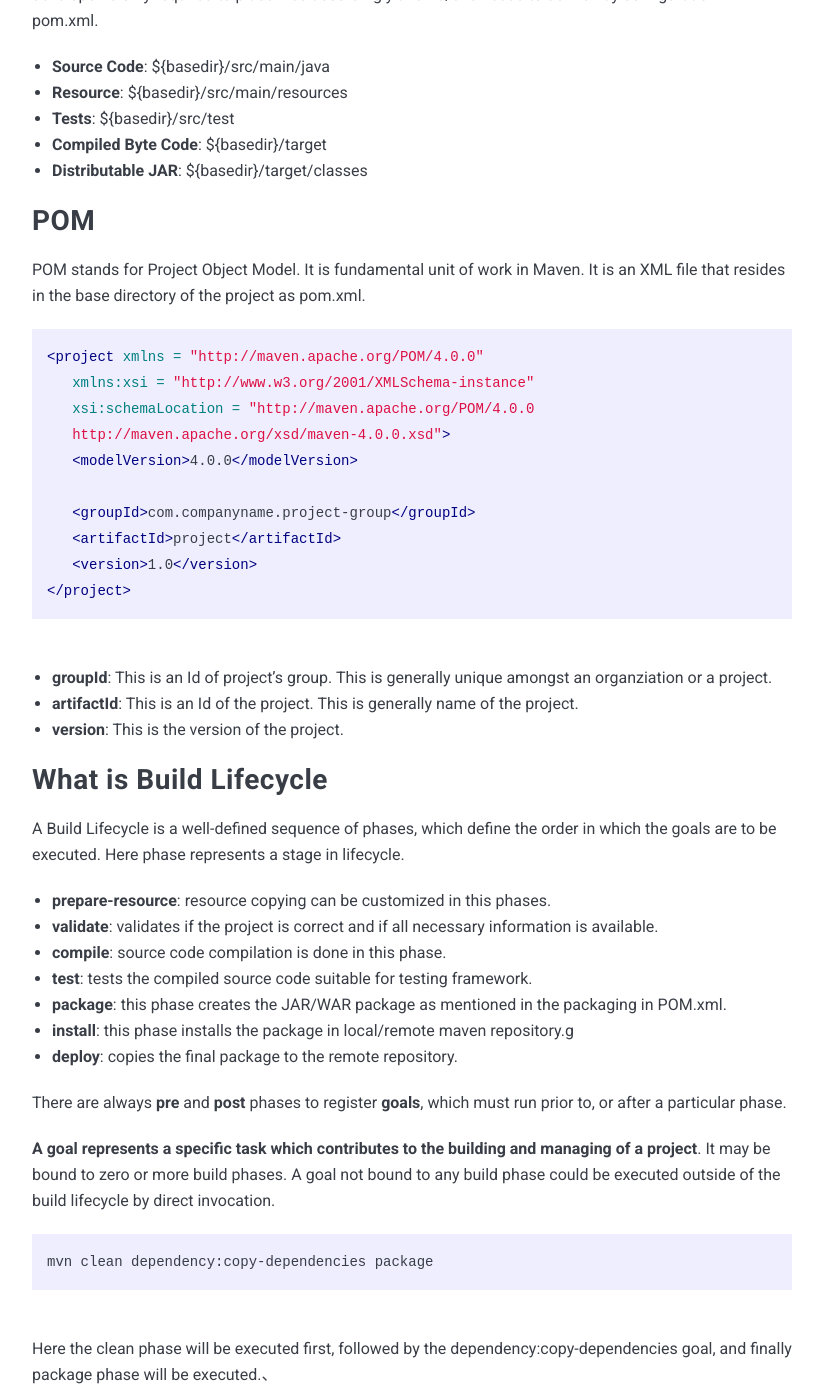
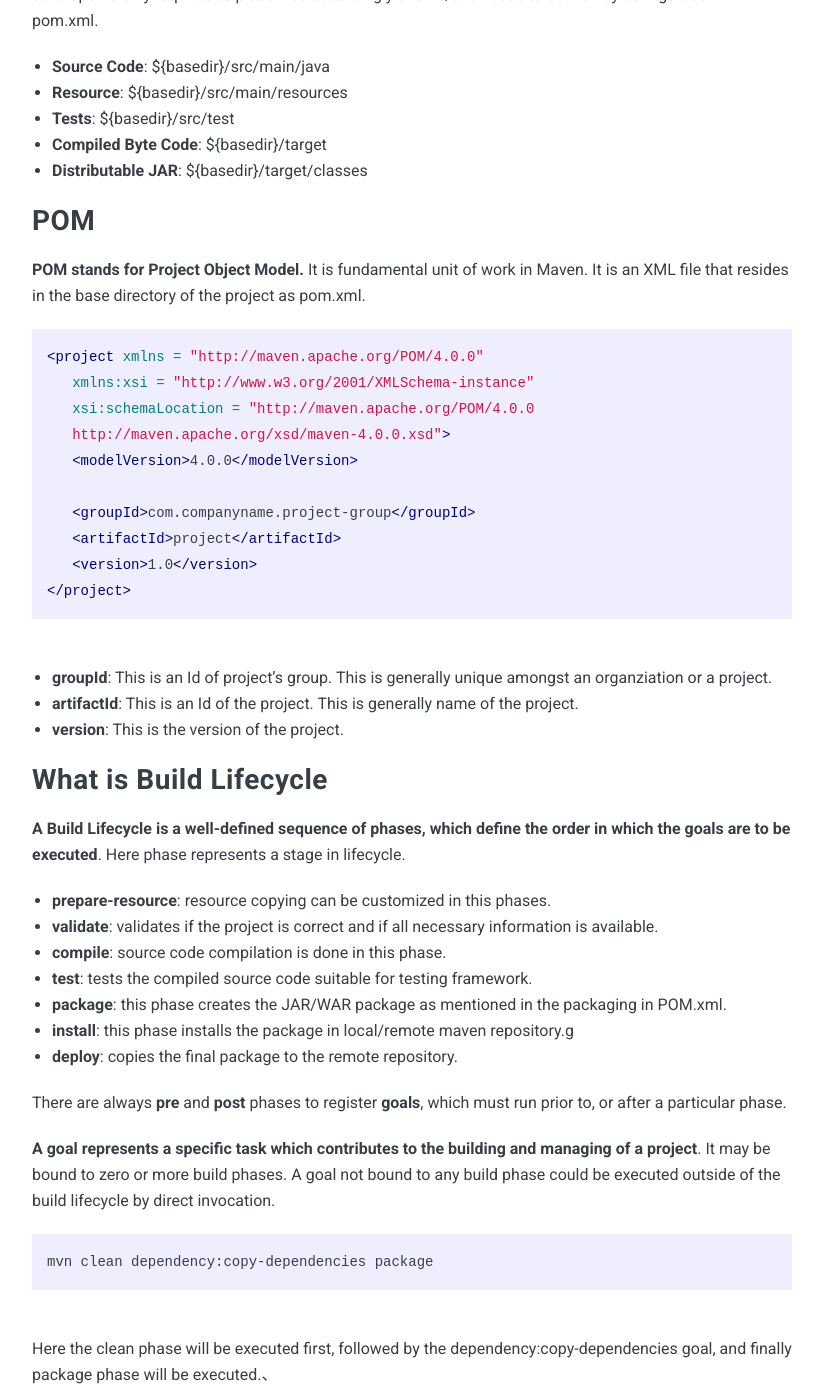
Before and after one commit to XiangXu/ywjxx, a Jekyll site: the page built from _posts/2020-10-10-Maven-Commands.markdown, in a window 1280 px wide and 1400 px high, scrolled down 1228 px. Shown: the whole window, without its empty margins (228-1051 px from the left). Built offline with Jekyll 4.4.1, drawn with Linux system fonts in a browser that asks for light colours; nearby versions of some CDN libraries; comment, search, counter and statistics services are not loaded.

````diff
--- a/_posts/2020-10-10-Maven-Commands.markdown
+++ b/_posts/2020-10-10-Maven-Commands.markdown
@@ -18,7 +18,7 @@ Maven is a project management and comprehension tool that provides developers a
 
 ## POM
 
-POM stands for Project Object Model. It is fundamental unit of work in Maven. It is an XML file that resides in the base directory of the project as pom.xml.
+**POM stands for Project Object Model.** It is fundamental unit of work in Maven. It is an XML file that resides in the base directory of the project as pom.xml.
 
 ```xml
 <project xmlns = "http://maven.apache.org/POM/4.0.0"
@@ -42,7 +42,7 @@ POM stands for Project Object Model. It is fundamental unit of work in Maven. It
 
 ## What is Build Lifecycle
 
-A Build Lifecycle is a well-defined sequence of phases, which define the order in which the goals are to be executed. Here phase represents a stage in lifecycle.
+**A Build Lifecycle is a well-defined sequence of phases, which define the order in which the goals are to be executed**. Here phase represents a stage in lifecycle.
 
 * **prepare-resource**: resource copying can be customized in this phases.
 * **validate**: validates if the project is correct and if all necessary information is available.
````
